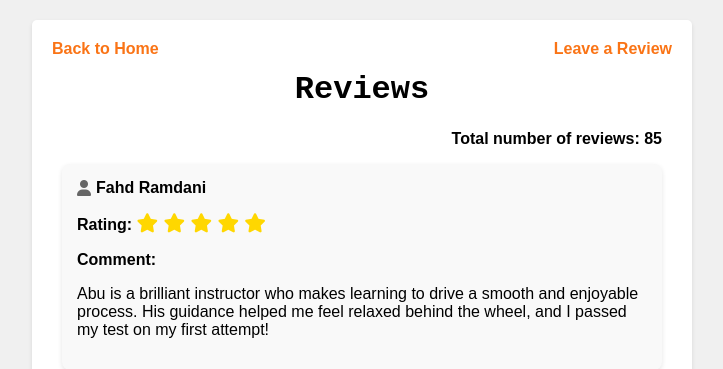
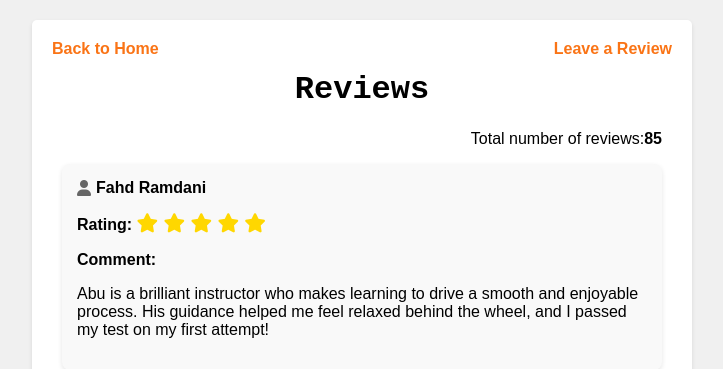
Before and after one commit to RahinAshraf/abu_driving_school, a Django app: page /reviews/ in a window 1280 px wide. Shown: the top 369 px of the page, without its empty margins (278-1001 px from the left). Run offline with Django 3.2, Linux system fonts and the light colour scheme; data that the repository does not hold is empty.

Commit message:
The first time

```diff
--- a/abu_driving_school/templates/reviews.html
+++ b/abu_driving_school/templates/reviews.html
@@ -118,7 +118,7 @@
         <h1>Reviews</h1>
 
         <!-- Display the total number of reviews aligned to the right -->
-        <p style="text-align: right;"><strong>Total number of reviews:</strong> <span style="font-weight: bold;">{{ total_reviews }}</span></p>
+        <p style="text-align: right;">Total number of reviews:<span style="font-weight: bold;">{{ total_reviews }}</span></p>
 
         {% for review in reviews %}
             <div class="review-container">
```
